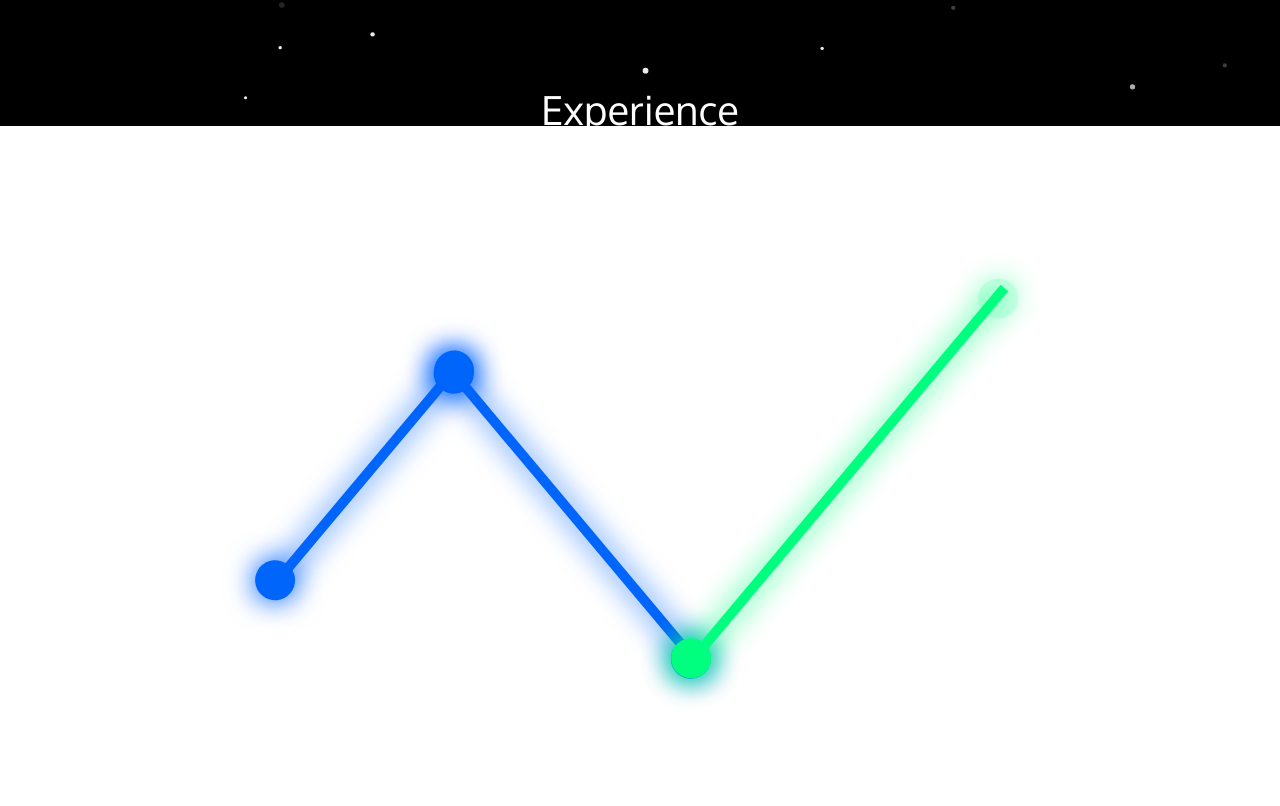
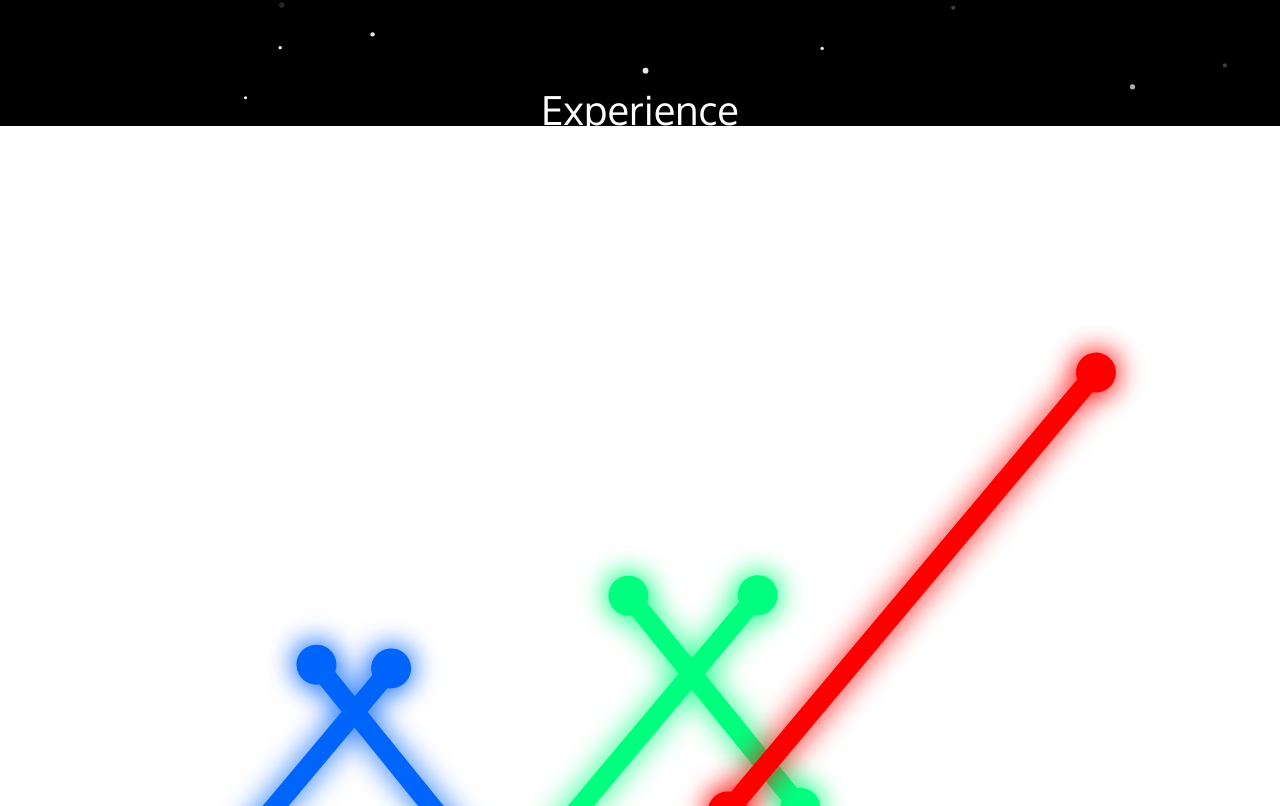
Before and after one commit to Nithish-kumar-18-JS/portfolio, a Next.js app: page / in a window 1280 px wide. Shown: the part 674-1480 px from the top of the page. Built offline with nearby package versions, Linux system fonts and the light colour scheme.

Commit message:
added the experience

```diff
--- a/src/components/ExperienceSection.tsx
+++ b/src/components/ExperienceSection.tsx
@@ -16,10 +16,10 @@ const ExperienceSection = () => {
       endCircle: string,
       textClass: string
     ) => {
-      tl.to(startCircle, { opacity: 1, duration: 0.4, ease: 'power1.out' })
-        .to(lineClass, { scaleY: -1, opacity: 1, duration: 1 })
-        .to(endCircle, { opacity: 1, duration: 0.4, ease: 'power1.out' })
-        .to(textClass, { opacity: 1, duration: 0.4, ease: 'power1.out' });
+      tl.to(startCircle, { opacity: 1, duration: 0.2, ease: 'power1.out' })
+        .to(lineClass, { scaleY: -1, opacity: 1, duration: 0.5 })
+        .to(endCircle, { opacity: 1, duration: 0.2, ease: 'power1.out' })
+        .to(textClass, { opacity: 1, duration: 0.2, ease: 'power1.out' });
     };
 
     animateTimeline('.timeline_1_line', '.timeline_1_circle_start', '.timeline_1_circle_end', '.exp_text_1');
@@ -33,25 +33,25 @@ const ExperienceSection = () => {
     <div ref={container} className="flex items-center justify-center flex-col relative">
       <h1 className="text-white text-[40px]">Experience</h1>
 
-      <div className="w-[80%] h-[1200px] relative flex flex-col justify-center mt-[20%]">
+      <div className="w-[80%] h-[1200px] relative flex flex-col justify-center">
 
         {/* Timeline Items */}
         {[
-          { id: 1, left: '70px', top: '-70px', height: '300px', color: '#0065FB', rotate: '220deg' },
-          { id: 2, left: '505px', top: '-94px', height: '400px', color: '#0065FB', rotate: '-220deg' },
-          { id: 3, left: '486px', top: '-192px', height: '500px', color: '#00FF7F', rotate: '220deg' },
-          { id: 4, left: '792px', top: '-375px', height: '300px', color: '#00FF7F', rotate: '321deg' },
-          { id: 5, left: '965px', top: '-436px', height: '600px', color: '#FF0000', rotate: '213deg' },
+          { id: 1, left: '0.5%', height: '300px', color: '#0065FB', rotate: '220deg', top: '37.5%' },
+          { id: 2, left: '11.7%', height: '400px', color: '#0065FB', rotate: '321deg', top: '9.5%' },
+          { id: 3, left: '27%', height: '500px', color: '#00FF7F', rotate: '220deg', top: '27.5%' },
+          { id: 4, left: '46.5%', height: '300px', color: '#00FF7F', rotate: '321deg', top: '12.1%' },
+          { id: 5, left: '57.6%', height: '600px', color: '#FF0000', rotate: '220deg', top: '7%' },
         ].map((item) => (
           <div
             key={item.id}
-            className={`timeline_${item.id}_line absolute w-[10px]`}
+            className={`timeline_${item.id}_line absolute w-[20px]`}
             style={{
               height: item.height,
               backgroundColor: item.color,
               left: item.left,
               top: item.top,
-              transform: `rotate(${item.rotate}) scaleY(0)`,
+              transform: `rotate(${item.rotate}) scaleY(0)` as React.CSSProperties['transform'],
               transformOrigin: 'bottom',
               opacity: 0,
               boxShadow: `0 0 30px ${item.color}`,
@@ -63,7 +63,7 @@ const ExperienceSection = () => {
               style={{
                 backgroundColor: item.color,
                 top: `calc(${item.height} - 35px)`,
-                left: '-13px',
+                left: '-10px',
                 opacity: 0,
                 boxShadow: `0 0 30px ${item.color}`,
               }}
@@ -74,32 +74,34 @@ const ExperienceSection = () => {
               style={{
                 backgroundColor: item.color,
                 top: '-8px',
-                right: '-13px',
+                right: '-10px',
                 opacity: 0,
                 boxShadow: `0 0 30px ${item.color}`,
               }}
             />
           </div>
         ))}
-
         {/* Texts */}
-        {[
-          { id: 1, left: '1%', top: '19%', text: '2020 - 2021 - Started Learning MERN Stack Completed Udemy Course' },
-          { id: 2, left: '13%', top: '-14%', text: '2020 - 2021 - Started Learning MERN Stack Completed Udemy Course' },
-          { id: 3, left: '30%', top: '26%', text: '2020 - 2021 - Started Learning MERN Stack Completed Udemy Course' },
-          { id: 4, left: '52%', top: '-20%', text: '2020 - 2021 - Started Learning MERN Stack Completed Udemy Course' },
-          { id: 5, left: '64%', top: '14%', text: '2020 - 2021 - Started Learning MERN Stack Completed Udemy Course' },
-
-        ].map((item, i) => (
+        {[{left: '-2.5%', top: '64.5%',id: 1,text: '2020 - 2021 - Started Learning MERN Stack Completed Udemy Course',}
+        ,
+        {left: '7.7%', top: '29.5%',id: 2,text: '2021 - 2022 - Intern at App innovation technologies pvt Ltd',}
+        ,
+        {left: '23%', top: '72.5%',id: 3,text: '2022 - 2024 - MERN Stack Developer - App innovation technologies pvt ltd',}
+        ,
+        {left: '42.5%', top: '23.1%',id: 4,text: '2024(May) - 2024 (Nov) - Nodejs Developer - Top Class Entertainment Pvt ltd',}
+        ,
+        {left: '75.6%', top: '5%',id: 5,text: '2024(Nov) - Present - Full Stack Engineer - Asign Pvt ltd',}
+        ].map((i) => (
           <p
-            key={i}
-            className={`exp_text_${item.id} text-white text-[18px] w-[200px] mt-[30px] opacity-0 absolute`}
+            key={i.id}
+            className={`exp_text_${i.id} text-white text-[18px] mt-[30px] opacity-0 absolute`}
             style={{
-              left: item.left,
-              top: item.top,
+              left: i.left,
+              top: i.top,
+              width: '220px',
             }}
           >
-            {item.text}
+            {i.text}
           </p>
         ))}
       </div>
```
